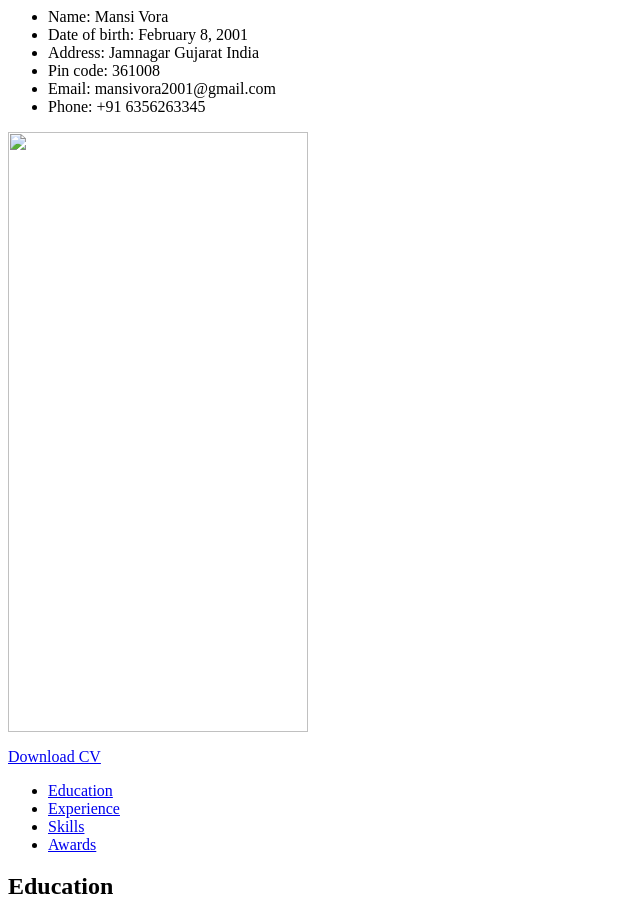
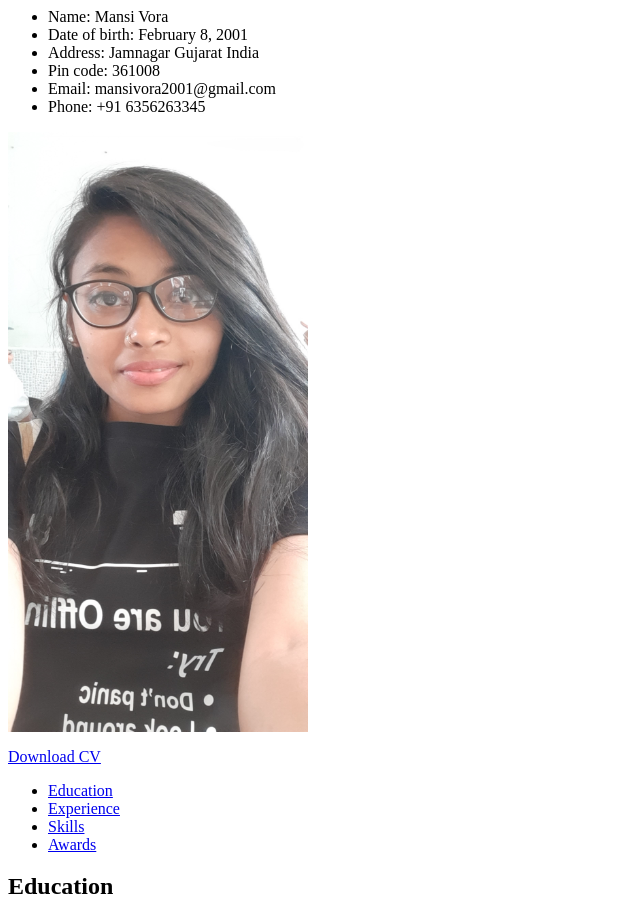
Before and after one commit to mansivora8/E-portfolio, a plain HTML site: page index.html in a window 1280 px wide. Shown: the part 560-1477 px from the top of the page, without its empty margins (0-640 px from the left). Drawn offline with Linux system fonts and the light colour scheme.

Commit message:
Update index.html

```diff
--- a/index.html
+++ b/index.html
@@ -63,7 +63,7 @@
                             <li>Phone: +91 6356263345</li>
                         </ul>
                     </div>
-                    <img src="blob/master/me.jpg" width="300px" height="600px">
+                    <img src="me.jpg" width="300px" height="600px">
                 </div>
                 <div>
                     <div>
```
